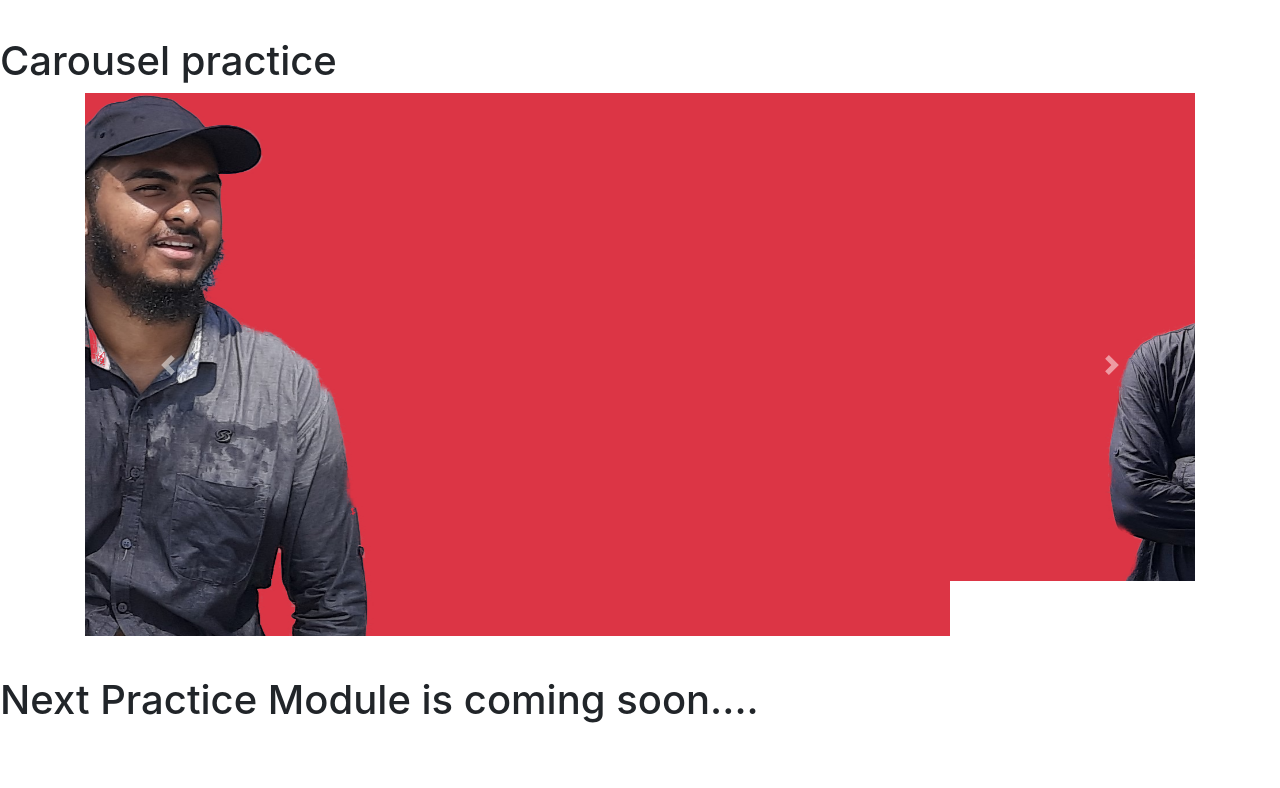
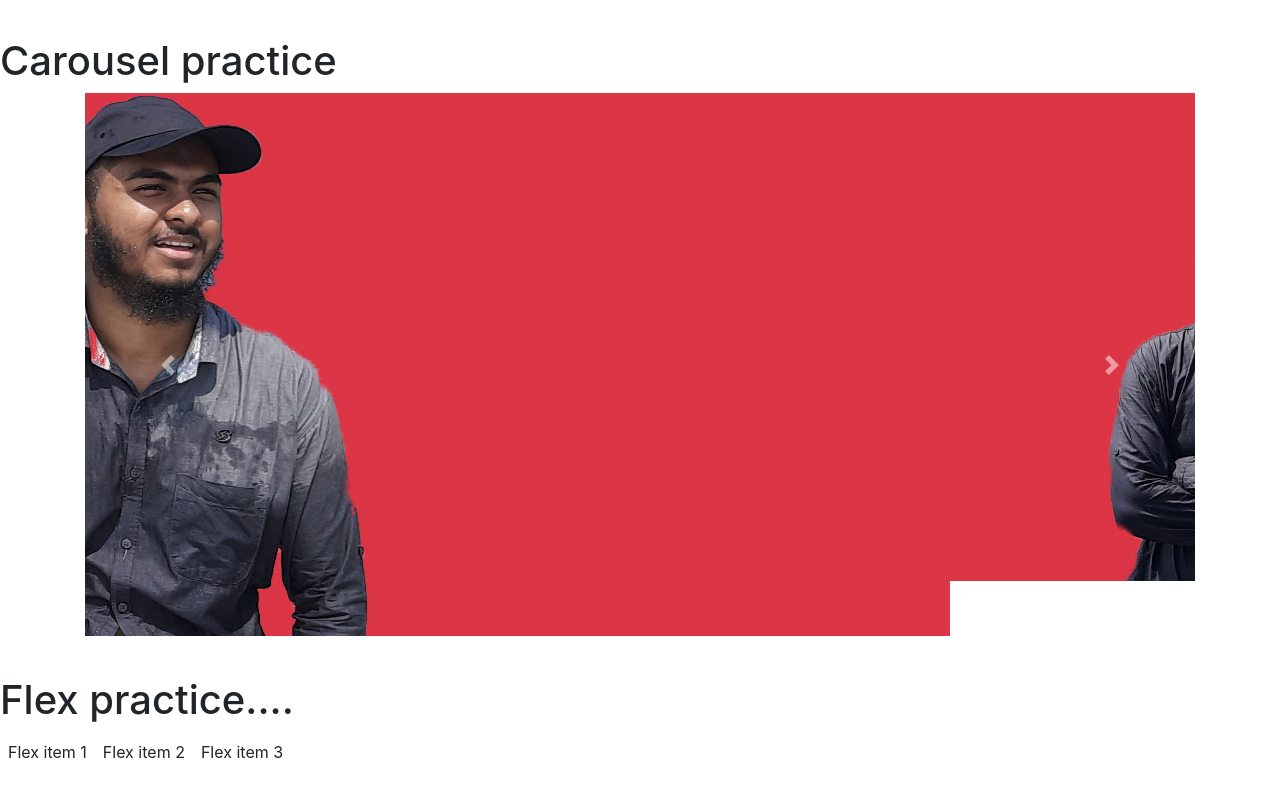
Before and after one commit to RazuAhmad/Bootstrap-practice, a plain HTML site: page index.html in a window 1280 px wide. Shown: the part 3072-3860 px from the top of the page. Before the commit the page ends 3804 px from the top, so only its background shows below. Drawn offline with nearby package versions, Linux system fonts and the light colour scheme.

Commit message:
this time will work IngshaAllah

```diff
--- a/bootstrap.html
+++ b/index.html
@@ -165,7 +165,12 @@
         </a>
       </div>
   </div>
-  <h1>Next Practice Module is coming soon....</h1>
+  <h1>Flex practice....</h1>
+  <div class="d-flex flex-row bd-highlight mb-3">
+    <div class="p-2 bd-highlight">Flex item 1</div>
+    <div class="p-2 bd-highlight">Flex item 2</div>
+    <div class="p-2 bd-highlight">Flex item 3</div>
+  </div>
 
   <script src="https://code.jquery.com/jquery-3.3.1.slim.min.js" integrity="sha384-q8i/X+965DzO0rT7abK41JStQIAqVgRVzpbzo5smXKp4YfRvH+8abtTE1Pi6jizo" crossorigin="anonymous"></script>
 <script src="https://cdnjs.cloudflare.com/ajax/libs/popper.js/1.14.3/umd/popper.min.js" integrity="sha384-ZMP7rVo3mIykV+2+9J3UJ46jBk0WLaUAdn689aCwoqbBJiSnjAK/l8WvCWPIPm49" crossorigin="anonymous"></script>
```
